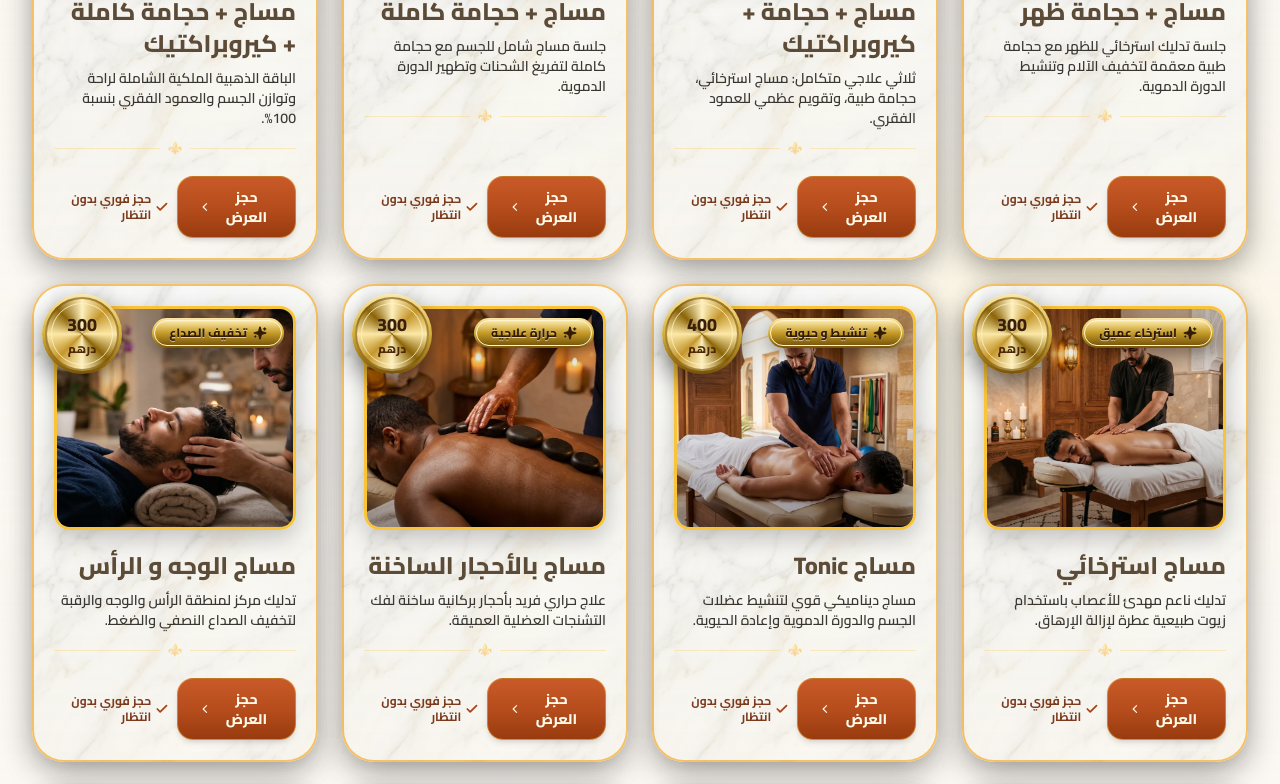
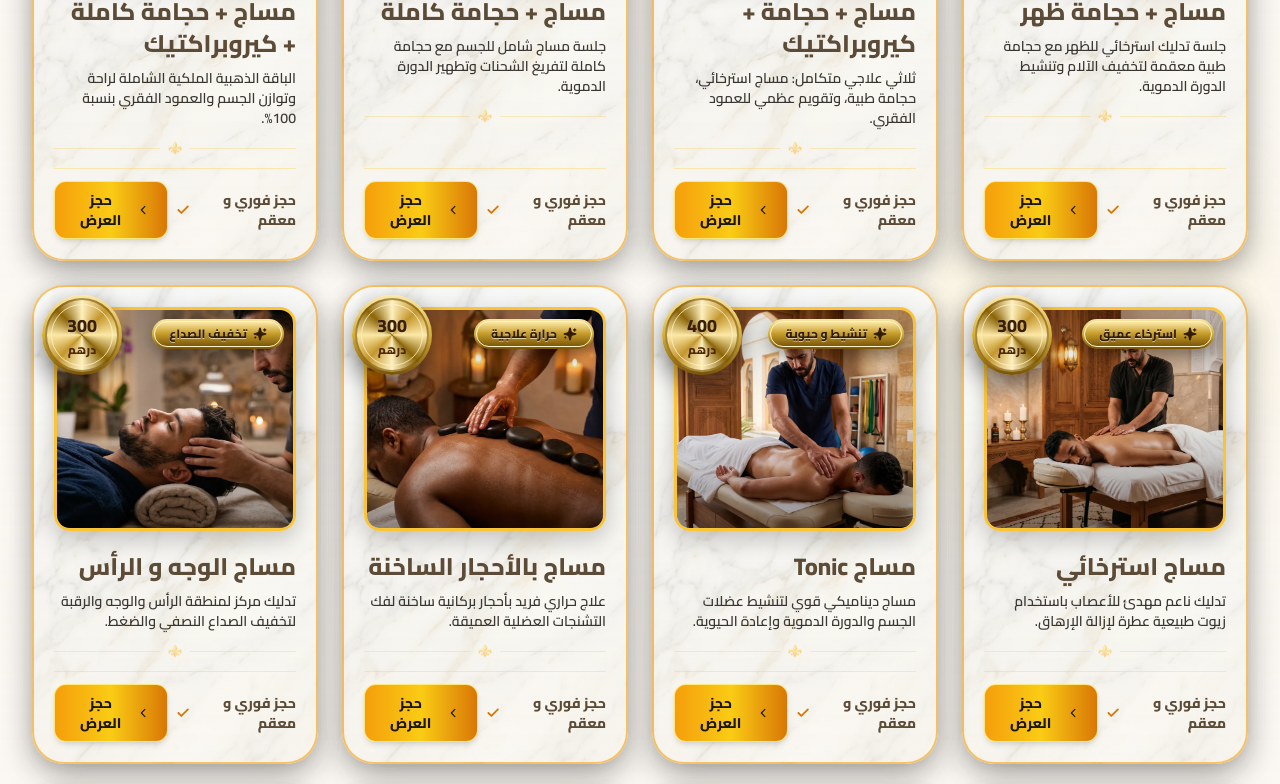
Before and after one commit to Bouzaabit-Oussama/ssadik-therapie, a React (Vite) app: page / in a window 1280 px wide. Shown: the part 2445-3229 px from the top of the page. Built offline with nearby package versions, Linux system fonts and the light colour scheme; no server answers.

Commit message:
v2.8.3: Restore exact bottom footer layout with 'حجز فوري و معقم' trust text and warm gold CTA button

```diff
--- a/src/components/PricingCatalog.jsx
+++ b/src/components/PricingCatalog.jsx
@@ -524,20 +524,20 @@ export default function PricingCatalog({ t, onOpenModal }) {
                   </div>
                 </div>
 
-                {/* Card Footer: Warm Terracotta CTA Button + Trust Badge */}
-                <div className="pt-2 flex items-center justify-between mt-auto gap-2">
+                {/* Card Footer: Gold CTA Button + Trust Badge matching user reference image */}
+                <div className="pt-3 border-t border-amber-300/40 flex items-center justify-between mt-auto gap-2">
+                  <div className="flex items-center gap-1 text-xs sm:text-sm text-therapy-900 font-extrabold">
+                    <span>{isAr ? 'حجز فوري و معقم' : 'RDV Stérile & Rapide'}</span>
+                    <Check className="w-4 h-4 text-amber-600 stroke-[3]" />
+                  </div>
+
                   <button
                     onClick={() => onOpenModal(item.serviceKey)}
-                    className="inline-flex items-center justify-center gap-1.5 bg-gradient-to-b from-[#c85a28] via-[#b64d1c] to-[#993b0f] hover:from-[#d6632f] hover:to-[#a84214] text-amber-50 font-extrabold text-xs sm:text-sm px-5 py-2.5 rounded-2xl shadow-md border border-amber-300/40 transition-all group/btn hover:scale-105 active:scale-95"
+                    className="inline-flex items-center gap-1.5 bg-gradient-to-r from-amber-500 via-yellow-400 to-amber-600 hover:from-amber-600 hover:to-amber-500 text-therapy-950 font-black text-xs sm:text-sm px-4 py-2 rounded-xl shadow-md border border-yellow-200/90 transition-all group/btn hover:scale-105 active:scale-95"
                   >
+                    <ChevronRight className="w-4 h-4 rtl:rotate-180 transition-transform group-hover/btn:translate-x-0.5 rtl:group-hover/btn:-translate-x-0.5" />
                     <span>{isAr ? 'حجز العرض' : 'Réserver'}</span>
-                    <ChevronRight className="w-4 h-4 rtl:rotate-180 transition-transform group-hover/btn:translate-x-0.5 rtl:group-hover/btn:-translate-x-0.5" />
                   </button>
-
-                  <div className="flex items-center gap-1 text-[11px] sm:text-xs text-[#7c3a1d] font-bold">
-                    <Check className="w-4 h-4 text-[#a84214] stroke-[3]" />
-                    <span>{isAr ? 'حجز فوري بدون انتظار' : 'RDV Rapide Sans Attente'}</span>
-                  </div>
                 </div>
               </div>
             );
--- a/src/version.js
+++ b/src/version.js
@@ -1,2 +1,2 @@
-export const APP_VERSION = "v2.8.2";
+export const APP_VERSION = "v2.8.3";
 export const BUILD_DATE = new Date().toISOString().split('T')[0];
```
